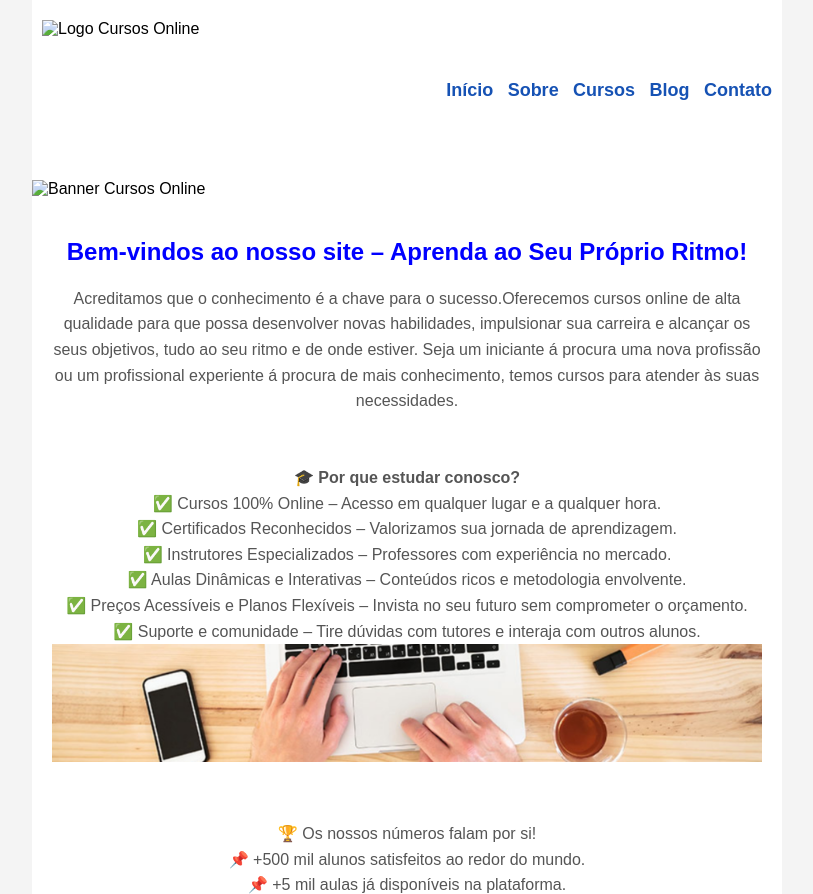
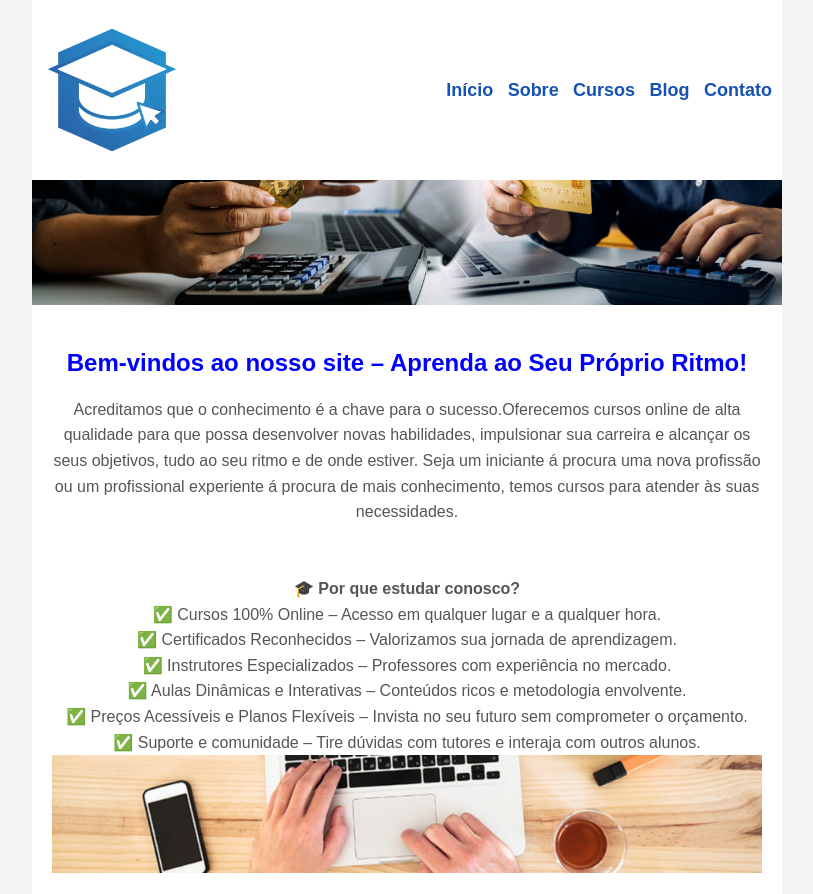
Before and after one commit to a230080/jjj, a plain HTML site: page index.html in a window 1280 px wide. Shown: the top 894 px of the page, without its empty margins (233-1046 px from the left). Drawn offline with Linux system fonts and the light colour scheme; files whose address does not match are found by name.

Commit message:
Update index.html

```diff
--- a/index.html
+++ b/index.html
@@ -9,7 +9,7 @@
 <body>
     <div id="container">
         <div id="header">
-            <img class="logo" src="images/logo.png" alt="Logo Cursos Online">
+            <img class="logo" src="logo.png" alt="Logo Cursos Online">
             <nav id="links">
                 <a href="index.html">Início</a>
                 <a href="sobre.html">Sobre</a>
@@ -21,11 +21,11 @@
 
         <main>
             <picture>
-                <source media="(min-width: 1200px)" srcset="images/1200x200.png">
-                <source media="(min-width: 1200px)" srcset="images/1200x200.png">
-                <source media="(min-width: 768px)" srcset="images/768x128.png">
-                <source media="(min-width: 768px)" srcset="images/768x128.png">
-                <img src="images/1200x200.png" alt="Banner Cursos Online" style="width:100%">
+                <source media="(min-width: 1200px)" srcset="1200x200.png">
+                <source media="(min-width: 1200px)" srcset="1200x200.png">
+                <source media="(min-width: 768px)" srcset="768x128.png">
+                <source media="(min-width: 768px)" srcset="768x128.png">
+                <img src="1200x200.png" alt="Banner Cursos Online" style="width:100%">
             </picture>
 
             <div class="contenttext">
```
